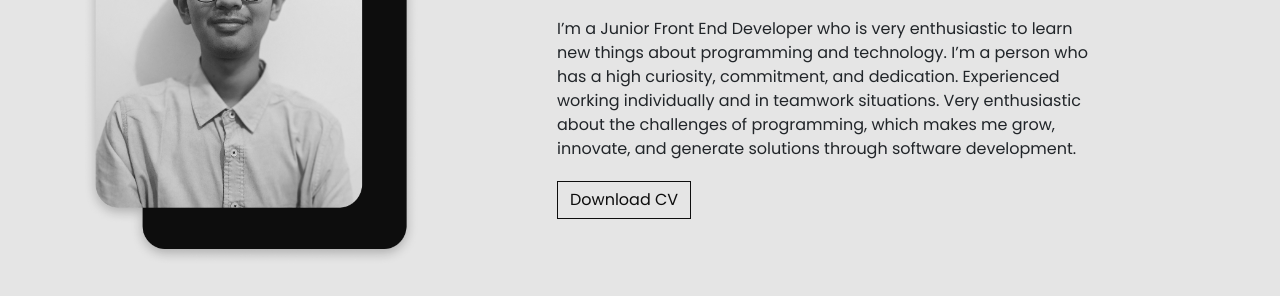
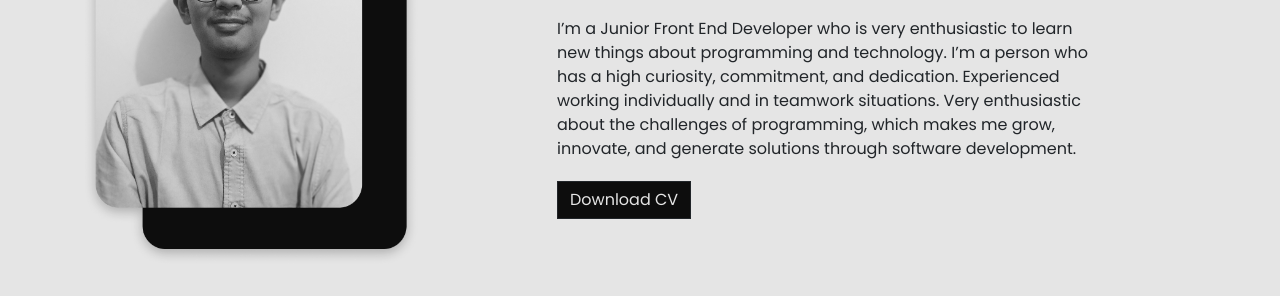
Before and after one commit to rubencoda/rubencoda.github.io, a plain HTML site: page index.html in a window 1280 px wide. Shown: the part 318-614 px from the top of the page. Drawn offline with nearby package versions, Linux system fonts and the light colour scheme.

Commit message:
update button

```diff
--- a/index.html
+++ b/index.html
@@ -28,7 +28,7 @@
   <body>
 
     <!-- Start Navbar -->
-    <nav class="navbar navbar-expand-lg shadow fixed-top navbar-light transparent">
+    <nav class="navbar navbar-expand-lg shadow fixed-top navbar-light" style="background-color: #E5E5E5;">
 
       <div class="container">
 
@@ -95,8 +95,7 @@
                about the challenges of programming, which makes me grow, <br>
                innovate, and generate solutions through software development.
             </p>
-            <a  href="" class="btn btn-outline-dark">Download CV</a>
-
+            <a class="btn btn-dark">Download CV</a>
 
           </div>
 
@@ -111,7 +110,6 @@
 
     <!-- Start Skills -->
     <section class="skills">
-
       <div class="container">
 
         <!-- <h1 class="bagian">SKILLS</h1> -->
--- a/style/style.css
+++ b/style/style.css
@@ -1,6 +1,12 @@
 * {
     font-family: 'Poppins', sans-serif;
-    background-color: #E5E5E5 !important;
+
+}
+
+body {
+
+    background: #E5E5E5;
+
 }
 
 /* Navbar */
@@ -11,6 +17,8 @@
     padding-bottom: 15px;
 
 }
+
+
 
 .navbar-brand {
 
@@ -44,7 +52,8 @@
 .banner {
 
     margin-top: 155px;
-    margin-bottom: 150px;
+    margin-bottom: 200px;
+    background: #E5E5E5;
 
 }
 
@@ -72,13 +81,14 @@
 
 }
 
-.btn-outline-dark {
+.banner .btn-dark {
 
-    color: #0D0D0D !important;
-    border-color: #0D0D0D;
-    border-radius: 0;
+    background: #0D0D0D;
+    color: #E5E5E5;
+    border-radius: 0%;
 
 }
+
 
 .bagian {
 
```
